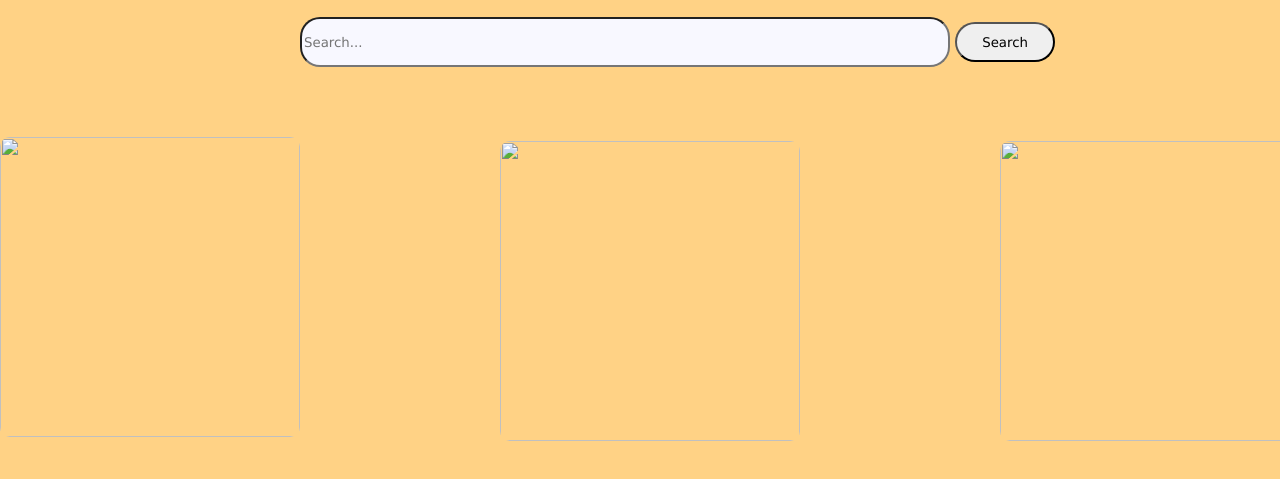
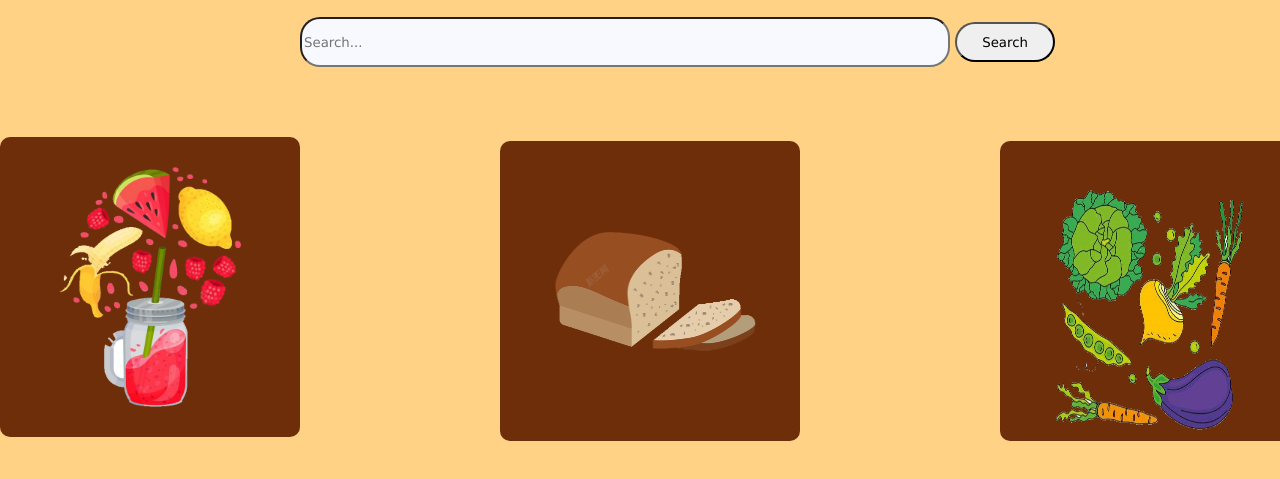
Before and after one commit to kickingasparagus/ripeopedia, a plain HTML site: page new recipes .html in a window 1280 px wide. Shown: the part 175-654 px from the top of the page. Drawn offline with Linux system fonts and the light colour scheme.

Commit message:
Update new recipes .html

```diff
--- a/new recipes .html
+++ b/new recipes .html
@@ -35,12 +35,12 @@
       </div>
 
       <div id="smoothie">
-         <img src="smoothie1.png"  width="300px" height="300px" />
+         <img src="Images/smoothie1.png"  width="300px" height="300px" />
       <div id="cake">
-         <img src="cake.png"  width="300px" height="300px"  />
+         <img src="Images/cake.png"  width="300px" height="300px"  />
      </div>
       <div id="legumes">
-         <img src="legumes.png"  width="300px" height="300px" />
+         <img src="Images/legumes.png"  width="300px" height="300px" />
      </div>
      <script type="text/javascript" src="main.js"></script>
 </body>
```
